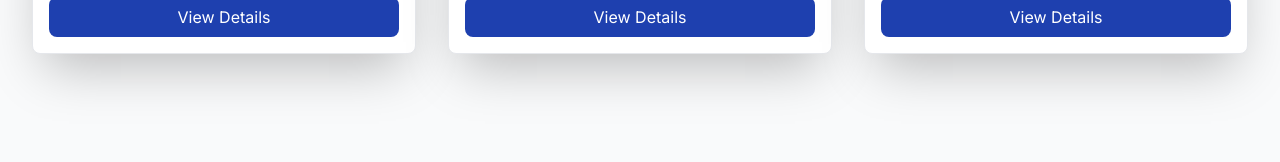
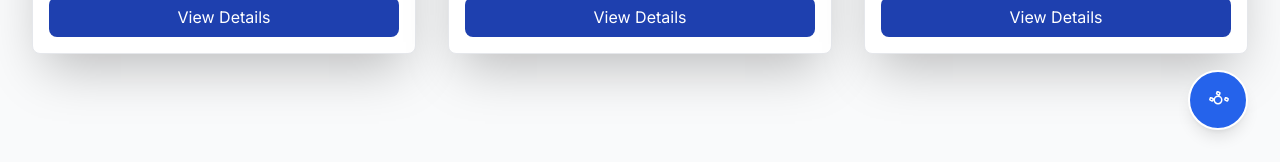
Before and after one commit to shahemwafi/pak, a Next.js app: page /properties in a window 1280 px wide. Shown: the part 638-800 px from the top of the page. Built offline with nearby package versions, Linux system fonts and the light colour scheme.

Commit message:
Ensure admin panel button is always visible on properties page with high z-index

```diff
--- a/src/app/properties/page.tsx
+++ b/src/app/properties/page.tsx
@@ -2,6 +2,7 @@
 
 import { useState } from 'react'
 import PropertyCard from '@/components/PropertyCard'
+import Link from 'next/link'
 
 // Mock data for properties
 const mockProperties = [
@@ -106,6 +107,11 @@ export default function PropertiesPage() {
             <p className="text-gray-600 text-lg">No properties found matching your criteria.</p>
           </div>
         )}
+        <Link href="/admin" className="fixed bottom-8 right-8 z-[100000] bg-blue-600 text-white p-4 rounded-full shadow-lg border-2 border-white hover:bg-blue-800 transition-colors flex items-center justify-center" title="Admin Panel">
+          <svg xmlns="http://www.w3.org/2000/svg" fill="none" viewBox="0 0 24 24" strokeWidth={1.5} stroke="currentColor" className="w-6 h-6">
+            <path strokeLinecap="round" strokeLinejoin="round" d="M11.25 3.75a.75.75 0 01.75 0l1.5.75a.75.75 0 01.38.99l-.38.99a.75.75 0 01-.99.38l-1.5-.75a.75.75 0 01-.38-.99l.38-.99a.75.75 0 01.99-.38zM4.5 9.75a.75.75 0 01.75 0l1.5.75a.75.75 0 01.38.99l-.38.99a.75.75 0 01-.99.38l-1.5-.75a.75.75 0 01-.38-.99l.38-.99a.75.75 0 01.99-.38zM19.5 9.75a.75.75 0 01.75 0l1.5.75a.75.75 0 01.38.99l-.38.99a.75.75 0 01-.99.38l-1.5-.75a.75.75 0 01-.38-.99l.38-.99a.75.75 0 01.99-.38zM12 15.75a3.75 3.75 0 100-7.5 3.75 3.75 0 000 7.5z" />
+          </svg>
+        </Link>
       </div>
     </div>
   )
```
